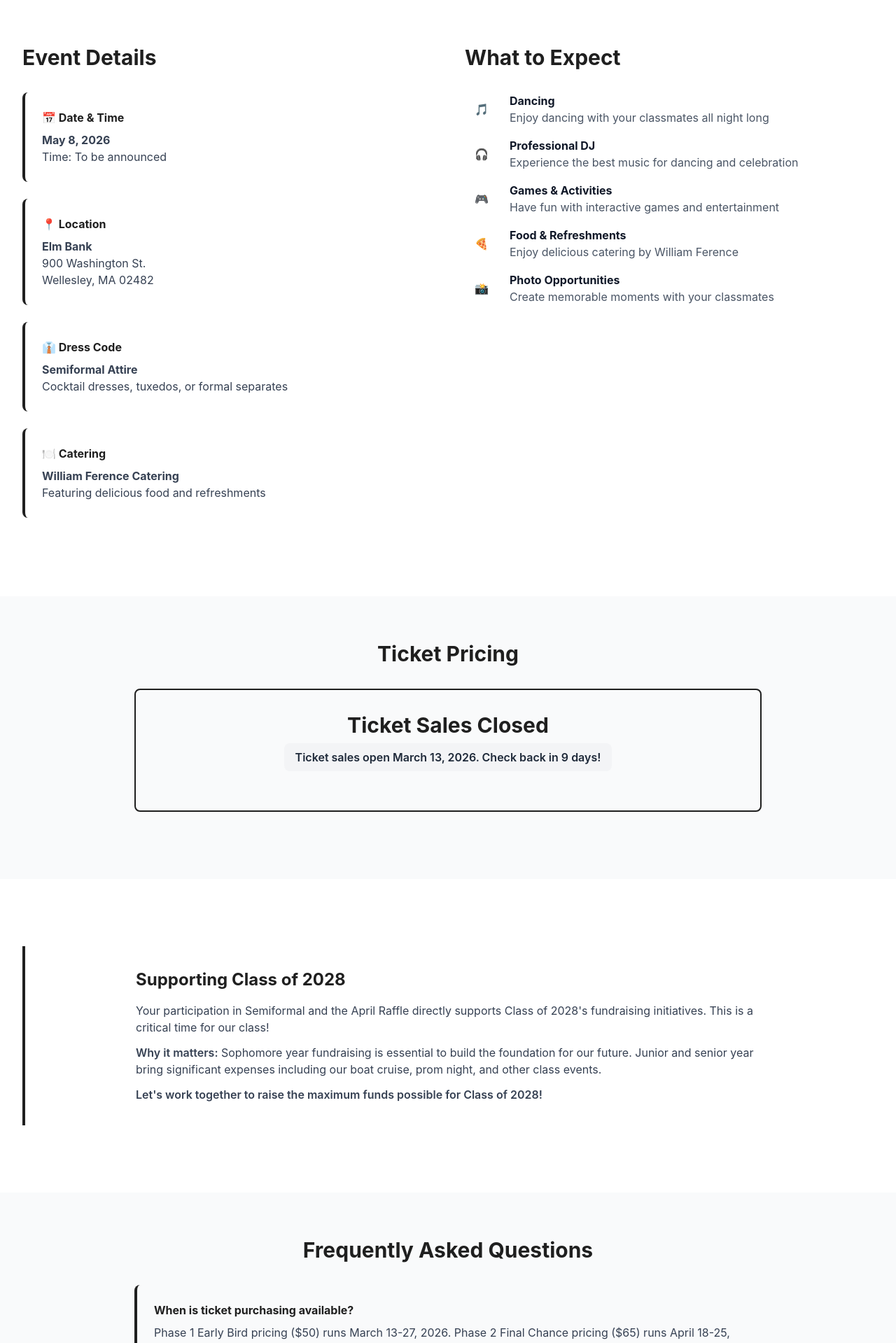
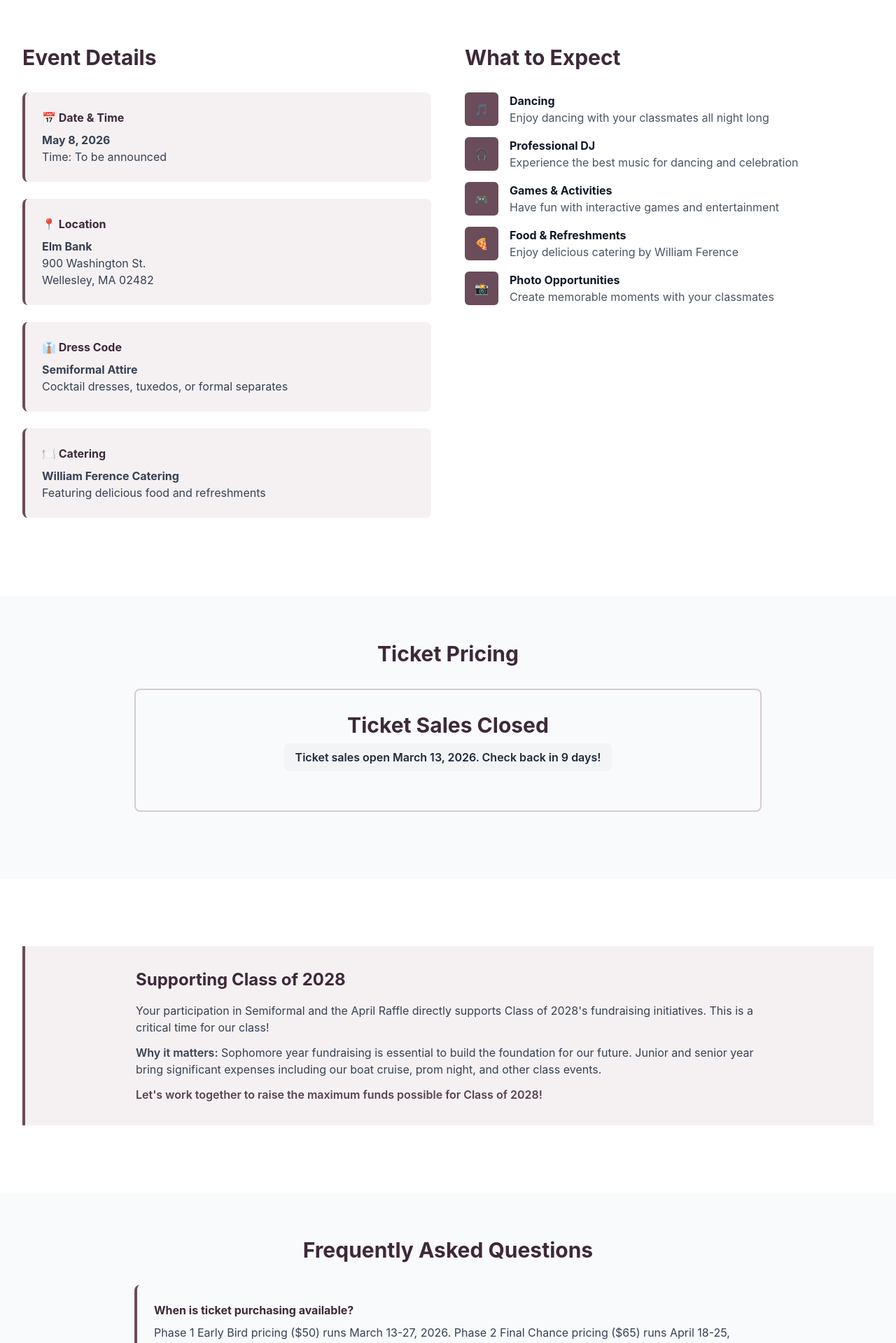
Before and after one commit to Pooch63/whs-2028-website, a Next.js app: page /semiformal in a window 1280 px wide. Shown: the part 360-2279 px from the top of the page at 70% size. Built offline with nearby package versions, Linux system fonts and the light colour scheme.

Commit message:
Fix: Add maroon color utilities for Tailwind v4

```diff
--- a/app/globals.css
+++ b/app/globals.css
@@ -32,8 +32,63 @@
   --color-foreground: var(--foreground);
 }
 
+@layer theme {
+  :root {
+    color-scheme: light;
+  }
+}
+
 body {
   background: var(--background);
   color: var(--foreground);
   font-family: -apple-system, BlinkMacSystemFont, "Segoe UI", Roboto, sans-serif;
 }
+
+/* Maroon color utilities for Tailwind v4 */
+@layer utilities {
+  .bg-maroon-50 { background-color: rgb(var(--color-maroon-50)); }
+  .bg-maroon-100 { background-color: rgb(var(--color-maroon-100)); }
+  .bg-maroon-200 { background-color: rgb(var(--color-maroon-200)); }
+  .bg-maroon-300 { background-color: rgb(var(--color-maroon-300)); }
+  .bg-maroon-400 { background-color: rgb(var(--color-maroon-400)); }
+  .bg-maroon-500 { background-color: rgb(var(--color-maroon-500)); }
+  .bg-maroon-600 { background-color: rgb(var(--color-maroon-600)); }
+  .bg-maroon-700 { background-color: rgb(var(--color-maroon-700)); }
+  .bg-maroon-800 { background-color: rgb(var(--color-maroon-800)); }
+  .bg-maroon-900 { background-color: rgb(var(--color-maroon-900)); }
+
+  .text-maroon-50 { color: rgb(var(--color-maroon-50)); }
+  .text-maroon-100 { color: rgb(var(--color-maroon-100)); }
+  .text-maroon-200 { color: rgb(var(--color-maroon-200)); }
+  .text-maroon-300 { color: rgb(var(--color-maroon-300)); }
+  .text-maroon-400 { color: rgb(var(--color-maroon-400)); }
+  .text-maroon-500 { color: rgb(var(--color-maroon-500)); }
+  .text-maroon-600 { color: rgb(var(--color-maroon-600)); }
+  .text-maroon-700 { color: rgb(var(--color-maroon-700)); }
+  .text-maroon-800 { color: rgb(var(--color-maroon-800)); }
+  .text-maroon-900 { color: rgb(var(--color-maroon-900)); }
+
+  .border-maroon-50 { border-color: rgb(var(--color-maroon-50)); }
+  .border-maroon-100 { border-color: rgb(var(--color-maroon-100)); }
+  .border-maroon-200 { border-color: rgb(var(--color-maroon-200)); }
+  .border-maroon-300 { border-color: rgb(var(--color-maroon-300)); }
+  .border-maroon-400 { border-color: rgb(var(--color-maroon-400)); }
+  .border-maroon-500 { border-color: rgb(var(--color-maroon-500)); }
+  .border-maroon-600 { border-color: rgb(var(--color-maroon-600)); }
+  .border-maroon-700 { border-color: rgb(var(--color-maroon-700)); }
+  .border-maroon-800 { border-color: rgb(var(--color-maroon-800)); }
+  .border-maroon-900 { border-color: rgb(var(--color-maroon-900)); }
+
+  .from-maroon-600 { --tw-gradient-from: rgb(var(--color-maroon-600)); }
+  .from-maroon-700 { --tw-gradient-from: rgb(var(--color-maroon-700)); }
+  .from-maroon-900 { --tw-gradient-from: rgb(var(--color-maroon-900)); }
+  .to-maroon-600 { --tw-gradient-to: rgb(var(--color-maroon-600)); }
+  .to-maroon-700 { --tw-gradient-to: rgb(var(--color-maroon-700)); }
+  .to-maroon-900 { --tw-gradient-to: rgb(var(--color-maroon-900)); }
+
+  .hover\:bg-maroon-50:hover { background-color: rgb(var(--color-maroon-50)); }
+  .hover\:bg-maroon-500:hover { background-color: rgb(var(--color-maroon-500)); }
+  .hover\:bg-maroon-700:hover { background-color: rgb(var(--color-maroon-700)); }
+  .hover\:text-maroon-100:hover { color: rgb(var(--color-maroon-100)); }
+  .hover\:text-maroon-800:hover { color: rgb(var(--color-maroon-800)); }
+}
--- /dev/null
+++ b/tailwind.config.ts
@@ -0,0 +1,27 @@
+import type { Config } from 'tailwindcss';
+
+export default {
+  content: [
+    "./app/**/*.{js,ts,jsx,tsx}",
+    "./components/**/*.{js,ts,jsx,tsx}",
+  ],
+  theme: {
+    extend: {
+      colors: {
+        maroon: {
+          50: "rgb(var(--color-maroon-50) / <alpha-value>)",
+          100: "rgb(var(--color-maroon-100) / <alpha-value>)",
+          200: "rgb(var(--color-maroon-200) / <alpha-value>)",
+          300: "rgb(var(--color-maroon-300) / <alpha-value>)",
+          400: "rgb(var(--color-maroon-400) / <alpha-value>)",
+          500: "rgb(var(--color-maroon-500) / <alpha-value>)",
+          600: "rgb(var(--color-maroon-600) / <alpha-value>)",
+          700: "rgb(var(--color-maroon-700) / <alpha-value>)",
+          800: "rgb(var(--color-maroon-800) / <alpha-value>)",
+          900: "rgb(var(--color-maroon-900) / <alpha-value>)",
+        },
+      },
+    },
+  },
+  plugins: [],
+} satisfies Config;
```
